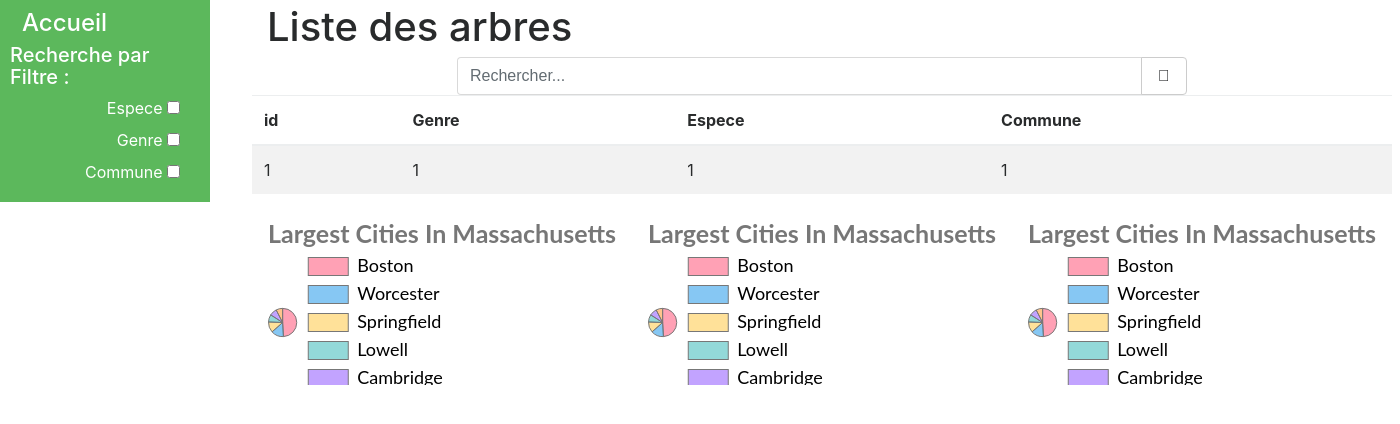
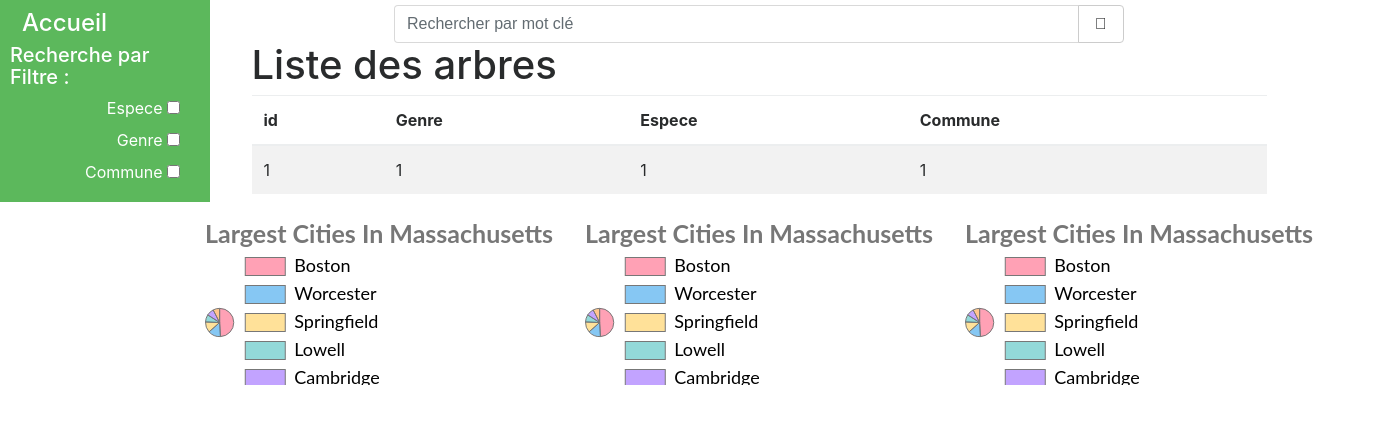
Before and after one commit to trodix/onf-web, a CodeIgniter app: page /database/ in a window 1400 px wide. Shown: the part 75-499 px from the top of the page. Run offline with CodeIgniter, Linux system fonts and the light colour scheme; some libraries are stand-ins or nearby versions.

Commit message:
Ajustement du tableau(pas bon)

```diff
--- a/application/views/liste_view.php
+++ b/application/views/liste_view.php
@@ -1,9 +1,8 @@
-<h1>Liste des arbres</h1>
 
 <div class="row justify-content-center">
     <div class="col-md-8">
         <div class="input-group">
-            <input type="text" class="form-control" placeholder="Rechercher...">
+            <input type="text" class="form-control" placeholder="Rechercher par mot clé">
             <span class="input-group-btn">
                 <button class="btn btn-secondary" type="button"><i class="fa fa-search"></i></button>
             </span>
@@ -12,6 +11,8 @@
 </div>
 
 <div class="row justify-content-center">
+	<div class="col col-md-11">
+		<h1>Liste des arbres</h1>
 	    <div class="table-responsive">
 	        <table class="table table-striped">
 	            <thead class="thead-dark">
@@ -33,6 +34,7 @@
 	        </table>
 	    </div>
 	</div>
+</div>
 
 <div class="row">
     <div class="col-sm-4">
--- a/assets/css/style.css
+++ b/assets/css/style.css
@@ -21,7 +21,7 @@ h5{
 .container{
 	position: absolute;
 	top: 10%;
-	left: 18%;
+	left: 13.5%;
 }
 
 .listeCheckBox{
```
Lines whose indentation alone changed are shown as unchanged.
